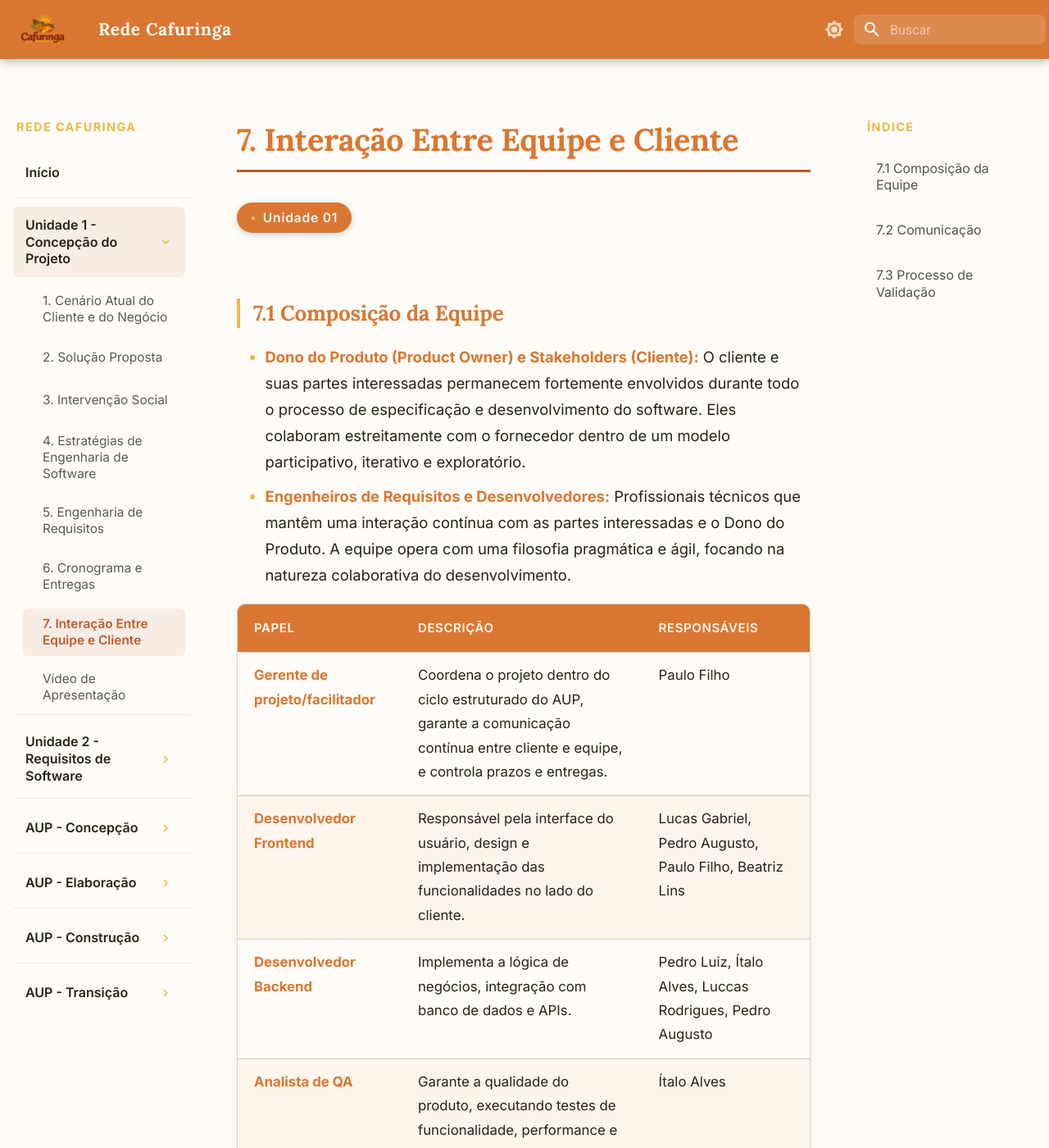
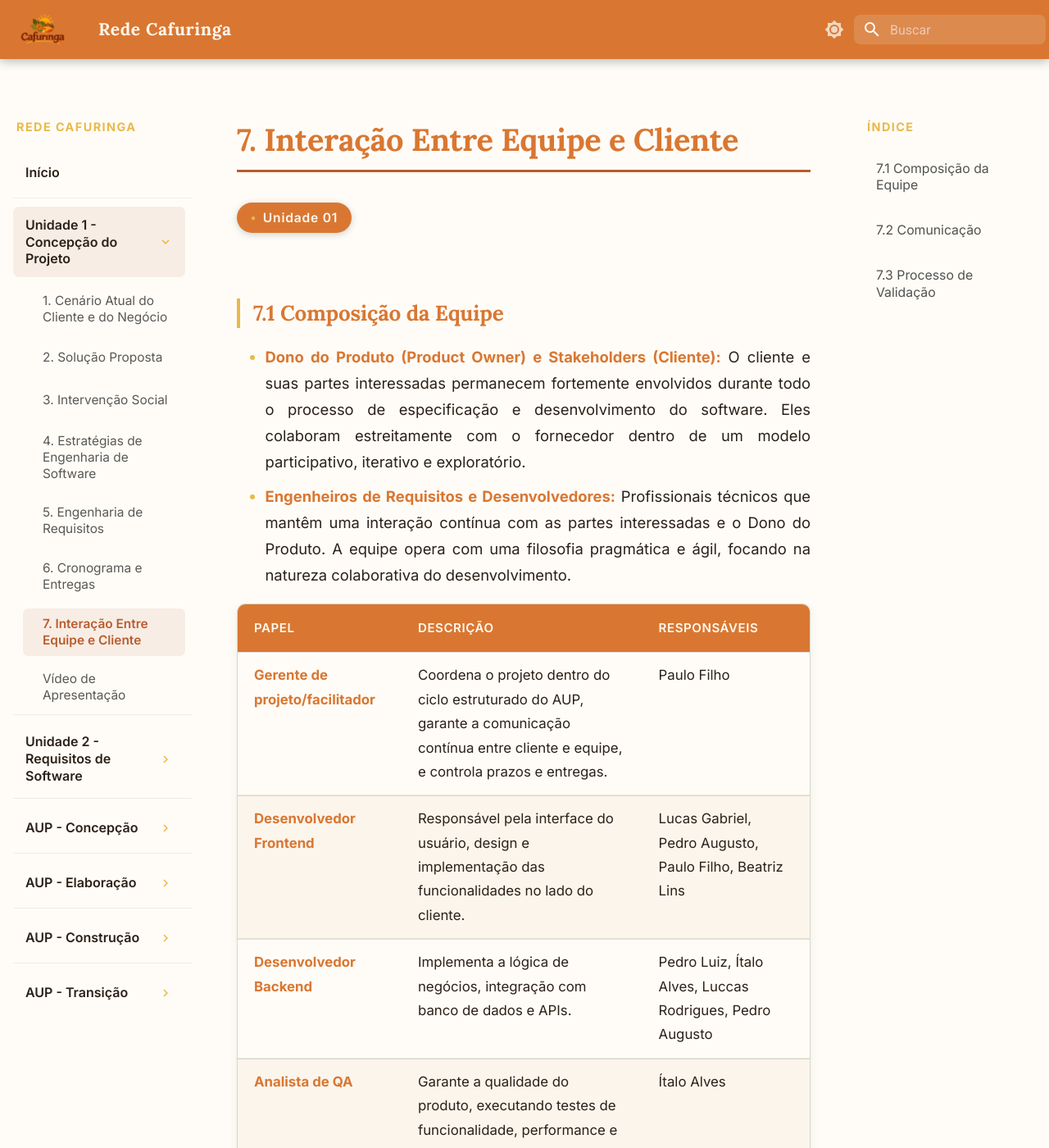
Before and after one commit to mdsreq-fga-unb/REQ-2026.2-T02-RedeCafuringa, an MkDocs documentation site: the page built from docs/unidade1/interacao.md, in a window 1280 px wide and 1400 px high. Shown: the whole window at 82% size. Built offline with MkDocs 1.6.1 and Material for MkDocs 9.7.7, drawn with Linux system fonts in a browser that asks for light colours.

Commit message:
style: aplica alinhamento justificado ao conteúdo

```diff
--- a/docs/stylesheets/extra.css
+++ b/docs/stylesheets/extra.css
@@ -236,6 +236,14 @@ body.sidebar-collapsed-primary.sidebar-collapsed-secondary .md-content {
 
 .md-typeset p {
   word-wrap: break-word;
+  text-align: justify;
+}
+
+.md-typeset h2[id="71-composicao-da-equipe"] + ul,
+.md-typeset h2[id="71-composicao-da-equipe"] + ul li,
+.md-typeset h2[id="71-composicao-da-equipe"] + ul + table,
+.md-typeset h2[id="71-composicao-da-equipe"] + ul + table td {
+  text-align: justify;
 }
 
 .md-typeset h1 {
```
